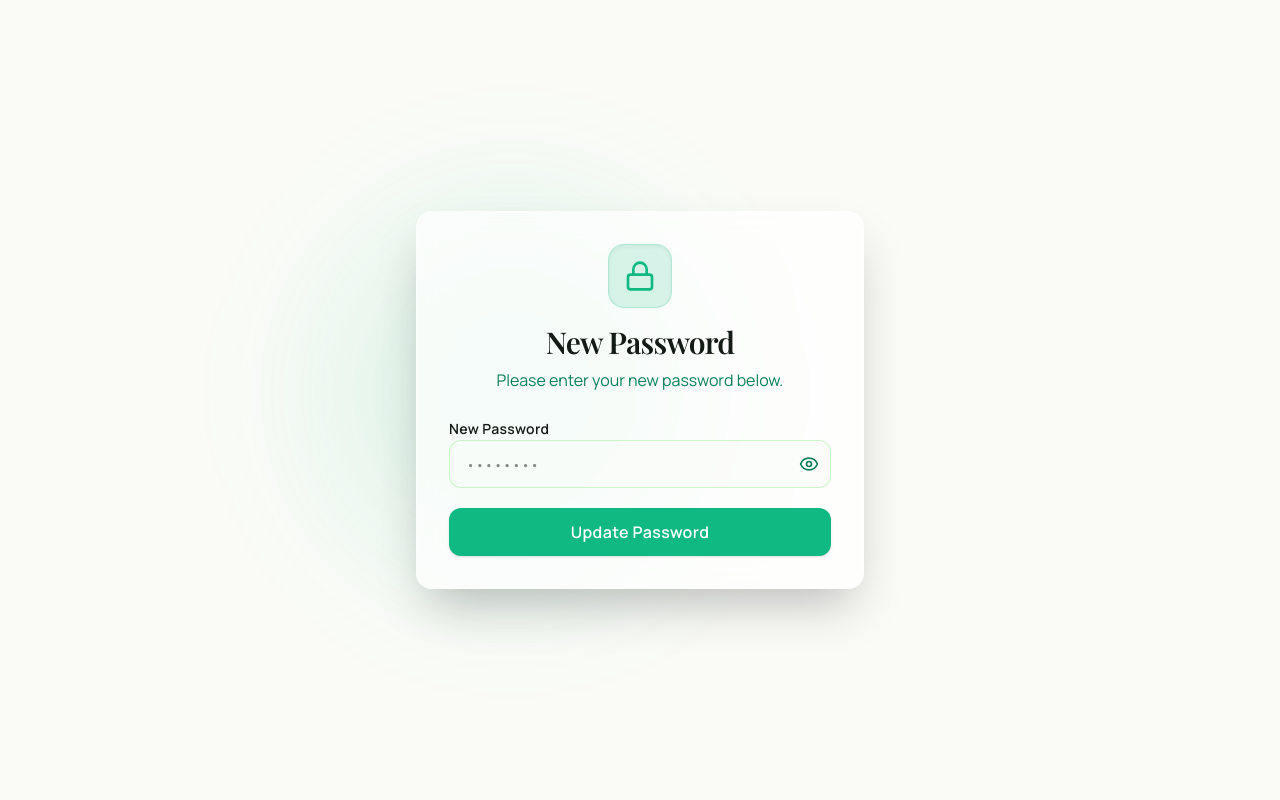
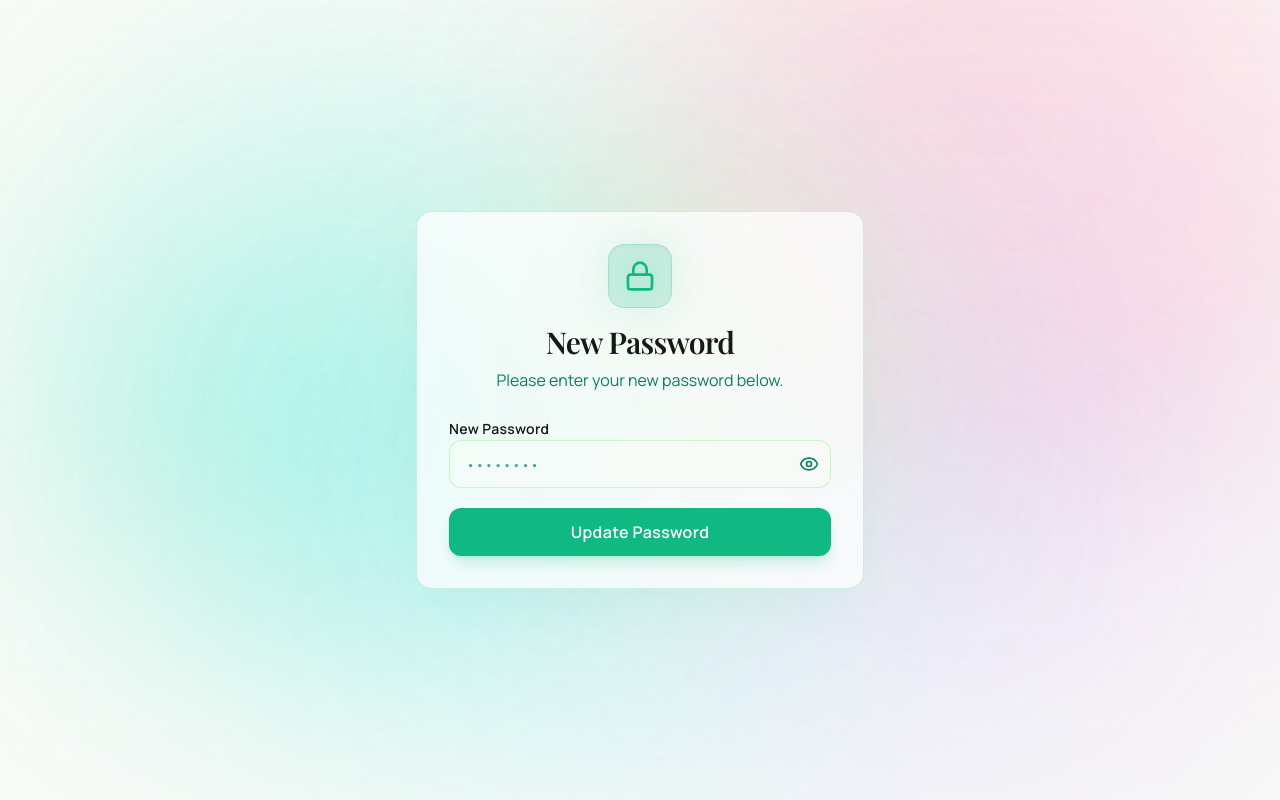
Before and after one commit to shaikaakif/learnlens-v2, a Next.js app: page /student/update-password in a window 1280 px wide. Built offline with nearby package versions, Linux system fonts and the light colour scheme; no server answers; a web font is replaced by a local one.

Commit message:
Add LearnLens Living Aurora visual system

```diff
--- a/src/app/admin/dashboard/layout.tsx
+++ b/src/app/admin/dashboard/layout.tsx
@@ -1,5 +1,6 @@
 import { cookies } from 'next/headers';
 import { redirect } from 'next/navigation';
+import { AmbientAuroraBackground } from '@/components/ui/ambient-aurora-background';
 
 export default async function AdminLayout({
   children,
@@ -15,8 +16,12 @@ export default async function AdminLayout({
   }
 
   return (
-    <div className="min-h-screen bg-muted/30">
-      {children}
+    <div className="min-h-screen bg-muted/20 relative overflow-hidden">
+      {/* Living Aurora Ambient Background */}
+      <AmbientAuroraBackground variant="subtle" />
+      <div className="relative z-10">
+        {children}
+      </div>
     </div>
   );
 }
--- a/src/app/globals.css
+++ b/src/app/globals.css
@@ -75,9 +75,92 @@ body {
   }
 
   .glass-surface {
-    background: rgba(255, 255, 255, 0.7);
-    backdrop-filter: blur(16px);
-    -webkit-backdrop-filter: blur(16px);
-    border: 1px solid rgba(255, 255, 255, 0.4);
+    background: rgba(255, 255, 255, 0.75);
+    backdrop-filter: blur(20px);
+    -webkit-backdrop-filter: blur(20px);
+    border: 1px solid rgba(16, 185, 129, 0.2);
+  }
+
+  .aurora-input {
+    transition: border-color 0.3s ease, box-shadow 0.4s ease, background-color 0.3s ease;
+  }
+
+  .aurora-input:focus,
+  .aurora-input:focus-visible {
+    border-color: rgba(16, 185, 129, 0.65) !important;
+    box-shadow: 0 0 0 4px rgba(165, 243, 252, 0.35), 0 0 16px rgba(192, 172, 238, 0.25) !important;
   }
 }
+
+@keyframes aurora-pulse-slow {
+  0% {
+    transform: translate(0px, 0px) scale(1) rotate(0deg);
+    opacity: 0.65;
+  }
+  33% {
+    transform: translate(70px, -45px) scale(1.22) rotate(10deg);
+    opacity: 0.85;
+  }
+  66% {
+    transform: translate(-50px, 35px) scale(0.92) rotate(-8deg);
+    opacity: 0.7;
+  }
+  100% {
+    transform: translate(30px, -20px) scale(1.1) rotate(5deg);
+    opacity: 0.75;
+  }
+}
+
+@keyframes aurora-pulse-mid {
+  0% {
+    transform: translate(0px, 0px) scale(1) rotate(0deg);
+    opacity: 0.6;
+  }
+  33% {
+    transform: translate(-80px, 50px) scale(1.25) rotate(-12deg);
+    opacity: 0.85;
+  }
+  66% {
+    transform: translate(60px, -30px) scale(0.95) rotate(15deg);
+    opacity: 0.65;
+  }
+  100% {
+    transform: translate(-30px, 25px) scale(1.15) rotate(-5deg);
+    opacity: 0.75;
+  }
+}
+
+@keyframes aurora-pulse-alt {
+  0% {
+    transform: translate(0px, 0px) scale(1) rotate(0deg);
+    opacity: 0.55;
+  }
+  50% {
+    transform: translate(65px, 75px) scale(1.28) rotate(18deg);
+    opacity: 0.8;
+  }
+  100% {
+    transform: translate(-45px, -50px) scale(0.9) rotate(-10deg);
+    opacity: 0.6;
+  }
+}
+
+.animate-aurora-slow {
+  animation: aurora-pulse-slow 16s cubic-bezier(0.4, 0, 0.2, 1) infinite alternate;
+}
+
+.animate-aurora-mid {
+  animation: aurora-pulse-mid 13s cubic-bezier(0.4, 0, 0.2, 1) infinite alternate;
+}
+
+.animate-aurora-alt {
+  animation: aurora-pulse-alt 18s cubic-bezier(0.4, 0, 0.2, 1) infinite alternate;
+}
+
+@media (prefers-reduced-motion: reduce) {
+  .animate-aurora-slow,
+  .animate-aurora-mid,
+  .animate-aurora-alt {
+    animation: none !important;
+  }
+}
--- a/src/app/student/(authenticated)/layout.tsx
+++ b/src/app/student/(authenticated)/layout.tsx
@@ -4,6 +4,7 @@ import Link from 'next/link';
 import { usePathname } from 'next/navigation';
 import { Home, Activity, FileText, User } from 'lucide-react';
 import { cn } from '@/lib/utils';
+import { AmbientAuroraBackground } from '@/components/ui/ambient-aurora-background';
 
 export default function AuthenticatedLayout({ children }: { children: React.ReactNode }) {
   const pathname = usePathname();
@@ -16,7 +17,9 @@ export default function AuthenticatedLayout({ children }: { children: React.Reac
   ];
 
   return (
-    <div className="min-h-[100dvh] bg-muted/30 flex flex-col md:flex-row pb-[calc(4rem+env(safe-area-inset-bottom))] md:pb-0">
+    <div className="min-h-[100dvh] bg-muted/20 flex flex-col md:flex-row pb-[calc(4rem+env(safe-area-inset-bottom))] md:pb-0 relative overflow-hidden">
+      {/* Living Aurora Ambient Background */}
+      <AmbientAuroraBackground variant="subtle" />
       {/* Desktop Sidebar */}
       <aside className="hidden md:flex w-64 bg-background border-r border-border flex-col shrink-0">
         <div className="p-6 border-b border-border/60">
--- a/src/app/student/update-password/page.tsx
+++ b/src/app/student/update-password/page.tsx
@@ -6,6 +6,8 @@ import { Button } from '@/components/ui/button'
 import { AlertCircle, CheckCircle2, Eye, EyeOff, Lock } from 'lucide-react'
 import { createBrowserClient } from '@supabase/ssr'
 import { useRouter, useSearchParams } from 'next/navigation'
+
+import { AmbientAuroraBackground } from '@/components/ui/ambient-aurora-background'
 
 export default function UpdatePassword() {
   const [password, setPassword] = useState('')
@@ -46,11 +48,15 @@ export default function UpdatePassword() {
 
   return (
     <div className="min-h-screen flex items-center justify-center bg-background p-4 relative overflow-hidden">
-      <div className="absolute top-1/4 left-1/4 w-96 h-96 bg-primary/10 rounded-full blur-3xl pointer-events-none" />
-      <Card className="w-full max-w-md shadow-2xl border-primary/20 bg-white/70 backdrop-blur-xl relative z-10">
+
+      {/* Living Aurora Atmospheric Background */}
+      <AmbientAuroraBackground variant="auth" />
+
+      <Card className="w-full max-w-md shadow-2xl shadow-primary/5 border-primary/25 bg-white/75 backdrop-blur-2xl relative z-10">
         <CardHeader className="text-center space-y-4 pt-8">
-          <div className="mx-auto w-16 h-16 bg-primary/15 rounded-2xl flex items-center justify-center text-primary shadow-inner border border-primary/20">
-            <Lock className="w-8 h-8" />
+          <div className="relative mx-auto w-16 h-16 bg-primary/15 rounded-2xl flex items-center justify-center text-primary shadow-inner border border-primary/20">
+            <div className="absolute inset-0 bg-primary/20 blur-xl rounded-full -z-10" />
+            <Lock className="w-8 h-8 relative z-10" />
           </div>
           <div>
             <CardTitle className="text-3xl font-serif text-foreground">
@@ -92,7 +98,7 @@ export default function UpdatePassword() {
                     required
                     value={password}
                     onChange={(e) => setPassword(e.target.value)}
-                    className="flex h-12 w-full rounded-xl border border-border/60 bg-background/50 px-4 py-2 pr-12 text-sm transition-colors focus-visible:outline-none focus-visible:border-primary/50 focus-visible:ring-4 focus-visible:ring-primary/10"
+                    className="flex h-12 w-full rounded-xl border border-border/60 bg-background/50 px-4 py-2 pr-12 text-sm aurora-input focus-visible:outline-none placeholder:text-muted-foreground/70"
                     placeholder="••••••••"
                   />
                   <button
@@ -112,7 +118,7 @@ export default function UpdatePassword() {
                 </div>
               )}
 
-              <Button type="button" onClick={handleUpdate} size="lg" className="w-full h-12 rounded-xl text-base font-semibold tracking-wide" disabled={loading}>
+              <Button type="button" onClick={handleUpdate} size="lg" className="w-full h-12 rounded-xl text-base font-semibold tracking-wide shadow-lg shadow-primary/20 hover:shadow-xl hover:shadow-primary/30 active:scale-[0.98] transition-all" disabled={loading}>
                 {loading ? 'Updating...' : 'Update Password'}
               </Button>
             </div>
--- /dev/null
+++ b/src/components/ui/ambient-aurora-background.tsx
@@ -0,0 +1,83 @@
+import { cn } from "@/lib/utils";
+
+interface AmbientAuroraBackgroundProps {
+  className?: string;
+  variant?: "hero" | "auth" | "standard" | "subtle";
+}
+
+export function AmbientAuroraBackground({
+  className,
+  variant = "hero",
+}: AmbientAuroraBackgroundProps) {
+  const isHero = variant === "hero";
+  const isAuth = variant === "auth";
+  const isSubtle = variant === "subtle";
+
+  return (
+    <div
+      aria-hidden="true"
+      className={cn(
+        "pointer-events-none absolute inset-0 overflow-hidden z-0 select-none",
+        className
+      )}
+    >
+      {/* 1. Cherry Blossom Pink & Rosewood Glow (Upper Right Atmospheric Wash) */}
+      <div
+        className={cn(
+          "absolute rounded-full blur-[80px] md:blur-[110px] transition-all duration-1000 animate-aurora-slow",
+          isHero && "top-[-8%] right-[-5%] w-[42rem] h-[42rem] bg-gradient-to-br from-rose-400/50 via-pink-400/40 to-rose-600/35 opacity-70",
+          isAuth && "top-[-10%] right-[5%] w-[34rem] h-[34rem] bg-gradient-to-br from-rose-400/45 via-pink-300/35 to-rose-500/30 opacity-70",
+          isSubtle && "top-[-5%] right-[2%] w-[34rem] h-[34rem] bg-gradient-to-br from-rose-400/35 via-pink-300/30 to-rose-500/25 opacity-55",
+          !isHero && !isAuth && !isSubtle && "top-[-5%] right-[0%] w-[36rem] h-[36rem] bg-gradient-to-br from-rose-400/40 to-pink-300/30 opacity-65"
+        )}
+      />
+
+      {/* 2. LearnLens Pistachio / Emerald Glow (Top Left Brand Anchor) */}
+      <div
+        className={cn(
+          "absolute rounded-full blur-[80px] md:blur-[110px] transition-all duration-1000 animate-aurora-mid",
+          isHero && "top-[-5%] left-[-8%] w-[44rem] h-[44rem] bg-gradient-to-tr from-emerald-400/55 via-teal-300/45 to-emerald-200/30 opacity-75",
+          isAuth && "top-[10%] left-[10%] w-[32rem] h-[32rem] bg-gradient-to-tr from-emerald-400/45 via-teal-300/35 to-emerald-200/25 opacity-75",
+          isSubtle && "top-[-2%] left-[0%] w-[36rem] h-[36rem] bg-gradient-to-tr from-emerald-400/40 via-teal-300/30 to-emerald-200/20 opacity-60",
+          !isHero && !isAuth && !isSubtle && "top-0 left-[0%] w-[36rem] h-[36rem] bg-emerald-400/40 opacity-70"
+        )}
+      />
+
+      {/* 3. Royal Lavender & Violet Glow (Center Right Fluid Layer) */}
+      <div
+        className={cn(
+          "absolute rounded-full blur-[90px] md:blur-[120px] transition-all duration-1000 animate-aurora-alt",
+          isHero && "top-[25%] right-[10%] w-[40rem] h-[40rem] bg-gradient-to-tr from-purple-400/45 via-violet-400/40 to-indigo-300/30 opacity-65",
+          isAuth && "bottom-[10%] right-[10%] w-[30rem] h-[30rem] bg-purple-300/40 opacity-65",
+          isSubtle && "top-[25%] right-[15%] w-[30rem] h-[30rem] bg-gradient-to-tr from-purple-400/30 via-violet-300/25 to-indigo-200/20 opacity-50",
+          !isHero && !isAuth && !isSubtle && "top-[30%] right-[5%] w-[32rem] h-[32rem] bg-purple-300/35 opacity-60"
+        )}
+      />
+
+      {/* 4. Electric Aqua / Cyan Ribbon (Lower Left Contrast Layer) */}
+      <div
+        className={cn(
+          "absolute rounded-full blur-[85px] md:blur-[115px] transition-all duration-1000 animate-aurora-slow",
+          isHero && "bottom-[-10%] left-[15%] w-[42rem] h-[42rem] bg-gradient-to-bl from-cyan-400/50 via-sky-300/40 to-teal-300/35 opacity-70",
+          isAuth && "top-[35%] left-[20%] w-[30rem] h-[30rem] bg-cyan-300/40 opacity-70",
+          isSubtle && "bottom-[-5%] left-[10%] w-[32rem] h-[32rem] bg-gradient-to-bl from-cyan-400/35 via-sky-300/25 to-teal-200/20 opacity-55",
+          !isHero && !isAuth && !isSubtle && "bottom-0 left-[10%] w-[34rem] h-[34rem] bg-cyan-300/35 opacity-65"
+        )}
+      />
+
+      {/* 5. Golden Amber & Soft Warm Sunburst (Center Accent Spark) */}
+      <div
+        className={cn(
+          "absolute rounded-full blur-[95px] transition-all duration-1000 animate-aurora-mid",
+          isHero && "top-[35%] left-[40%] w-[32rem] h-[32rem] bg-gradient-to-r from-amber-300/45 via-orange-300/35 to-rose-300/30 opacity-60",
+          isAuth && "top-[20%] right-[30%] w-[22rem] h-[22rem] bg-amber-200/35 opacity-60",
+          isSubtle && "top-[35%] left-[35%] w-[26rem] h-[26rem] bg-gradient-to-r from-amber-300/30 via-orange-200/25 to-rose-200/20 opacity-45",
+          !isHero && !isAuth && !isSubtle && "top-[35%] left-[35%] w-[24rem] h-[24rem] bg-amber-200/30 opacity-55"
+        )}
+      />
+
+      {/* Frosted Atmospheric Vignette */}
+      <div className="absolute inset-0 bg-gradient-to-b from-background/10 via-transparent to-background/30 pointer-events-none" />
+    </div>
+  );
+}
--- a/src/components/ui/insight-field.tsx
+++ b/src/components/ui/insight-field.tsx
@@ -73,7 +73,6 @@ export function InsightField({ className, variant = "hero", interactive = true }
   // Variant specific styling
   const isHero = variant === "hero";
   const isAnalysis = variant === "analysis";
-  const isSubtle = variant === "subtle";
 
   return (
     <div
```
Also changed, not shown: src/app/page.tsx (+9 -9 lines), src/app/student/login/page.tsx (+13 -11 lines).
